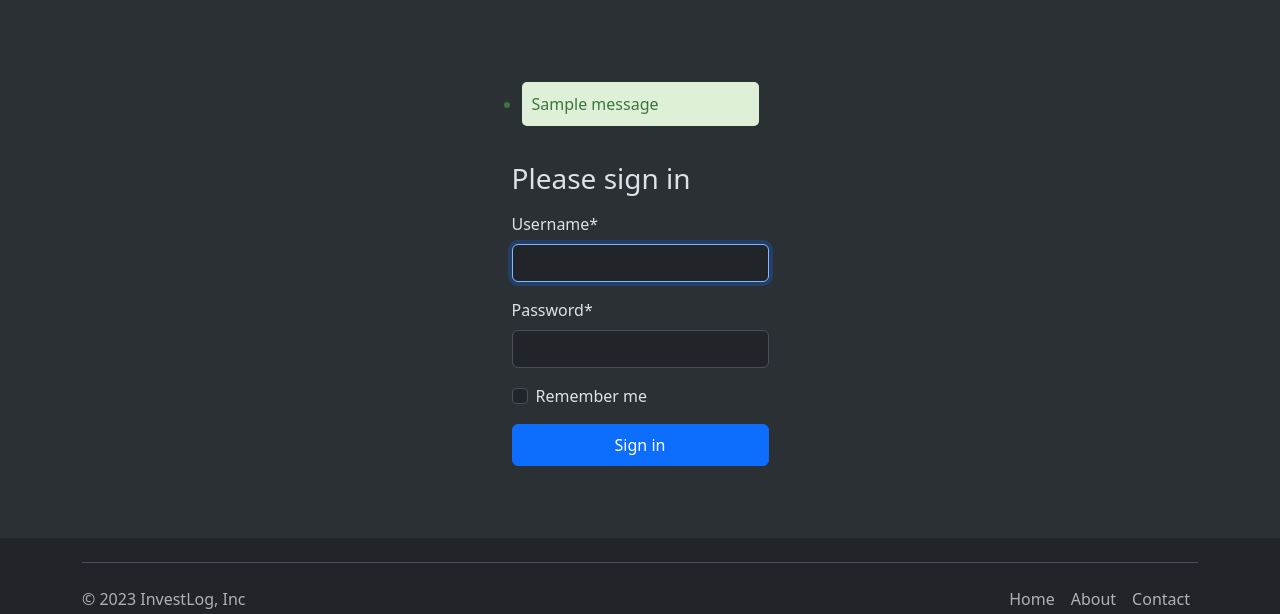
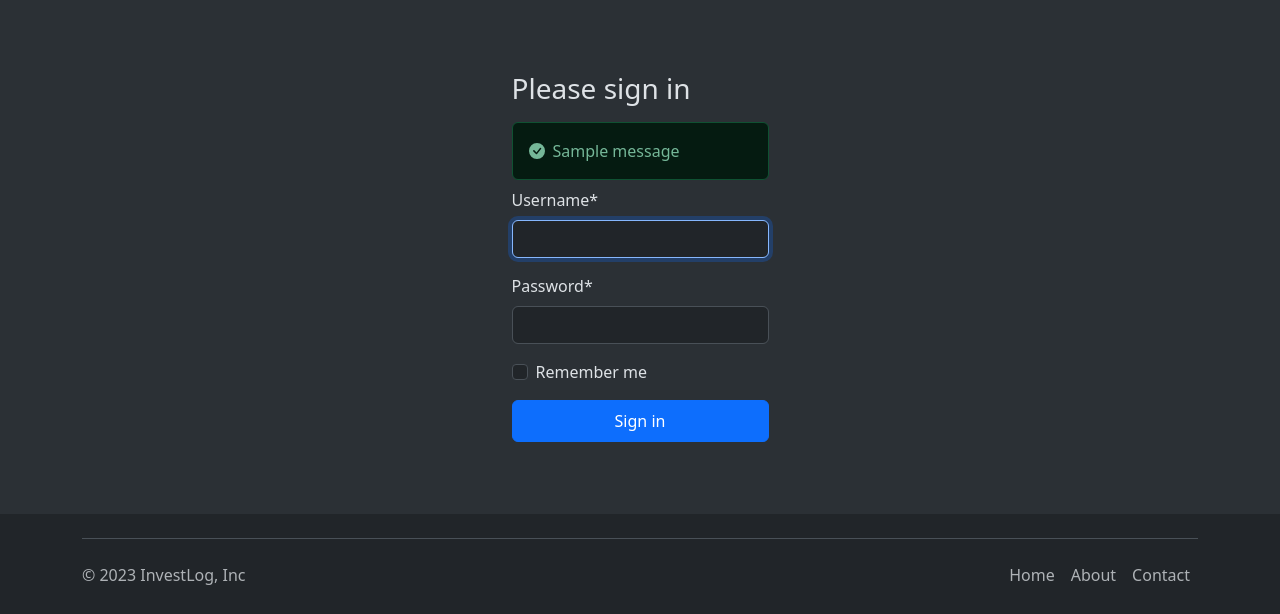
Before and after one commit to ddkostadinov/investlog-django, a Django app: page /login/ in a window 1280 px wide. Shown: the part 56-670 px from the top of the page. Run offline with Django 4.2, Linux system fonts and the light colour scheme; tables that the repository leaves empty hold one stand-in row (values such as "Sample post"); one stand-in notice (Sample message) is shown; some libraries are stand-ins or nearby versions.

Commit message:
Show Success message on registration

```diff
--- a/investlog/home/static/home/style.css
+++ b/investlog/home/static/home/style.css
@@ -17,23 +17,3 @@
   text-align: center;
   justify-content: center;
 }
-
-.messages {
-  padding: 10px;
-}
-
-.messages li {
-  padding: 10px;
-  margin-bottom: 10px;
-  border-radius: 5px;
-}
-
-.success {
-  background-color: #dff0d8;
-  color: #3c763d;
-}
-
-.error {
-  background-color: #f2dede;
-  color: #a94442;
-}
--- a/investlog/users/forms.py
+++ b/investlog/users/forms.py
@@ -7,6 +7,7 @@ class UserRegisterForm(UserCreationForm):
 
         self.fields['password1'].help_text = None
         self.fields['password2'].help_text = None
+        self.fields['email'].required = True
 
     class Meta:
         model = User
--- a/investlog/users/templates/users/login.html
+++ b/investlog/users/templates/users/login.html
@@ -5,14 +5,23 @@
         <main class="form-signin w-30 m-auto mt-5 mb-5">
             <form data-bitwarden-watching="1" method="post" action="/login/" novalidate>
                 {% csrf_token %}
+                <h1 class="h3 mb-3 fw-normal">Please sign in</h1>
                 {% if messages %}
-                    <ul class="messages">
+                    <div class="alert alert-success d-flex align-items-center mb-2"
+                         role="alert">
                         {% for message in messages %}
-                            <li {% if message.tags %}class="{{ message.tags }}"{% endif %}>{{ message }}</li>
+                            <svg xmlns="http://www.w3.org/2000/svg"
+                                 width="16"
+                                 height="16"
+                                 fill="currentColor"
+                                 class="bi bi-check-circle-fill me-2"
+                                 viewBox="0 0 16 16">
+                                <path d="M16 8A8 8 0 1 1 0 8a8 8 0 0 1 16 0m-3.97-3.03a.75.75 0 0 0-1.08.022L7.477 9.417 5.384 7.323a.75.75 0 0 0-1.06 1.06L6.97 11.03a.75.75 0 0 0 1.079-.02l3.992-4.99a.75.75 0 0 0-.01-1.05z" />
+                            </svg>
+                            <div {% if message.tags %}class="{{ message.tags }}"{% endif %}>{{ message }}</div>
                         {% endfor %}
-                    </ul>
+                    </div>
                 {% endif %}
-                <h1 class="h3 mb-3 fw-normal">Please sign in</h1>
                 <div class="form-floating">{{ form|crispy }}</div>
                 <div class="form-check text-start my-3">
                     <input class="form-check-input"
```
